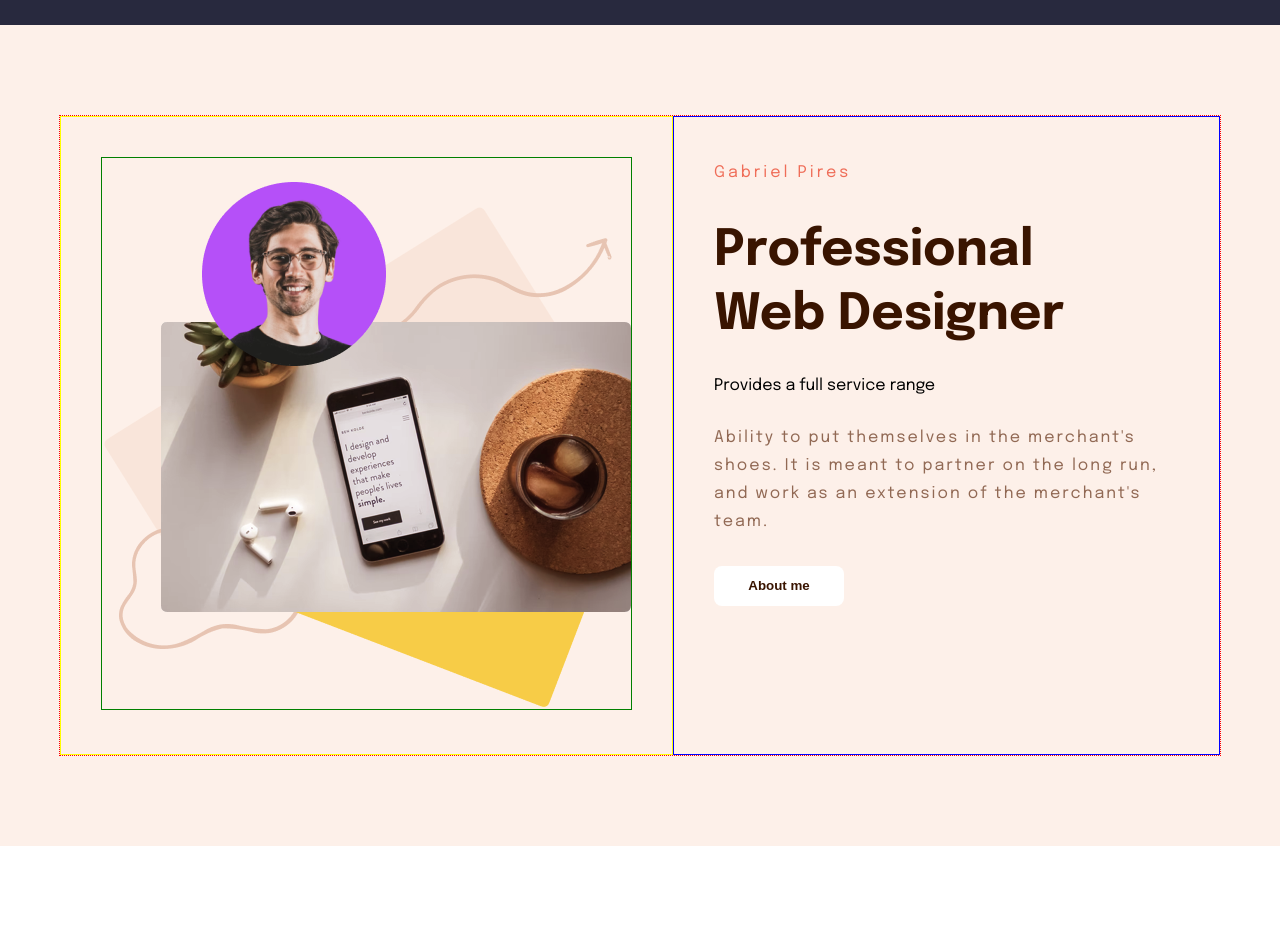
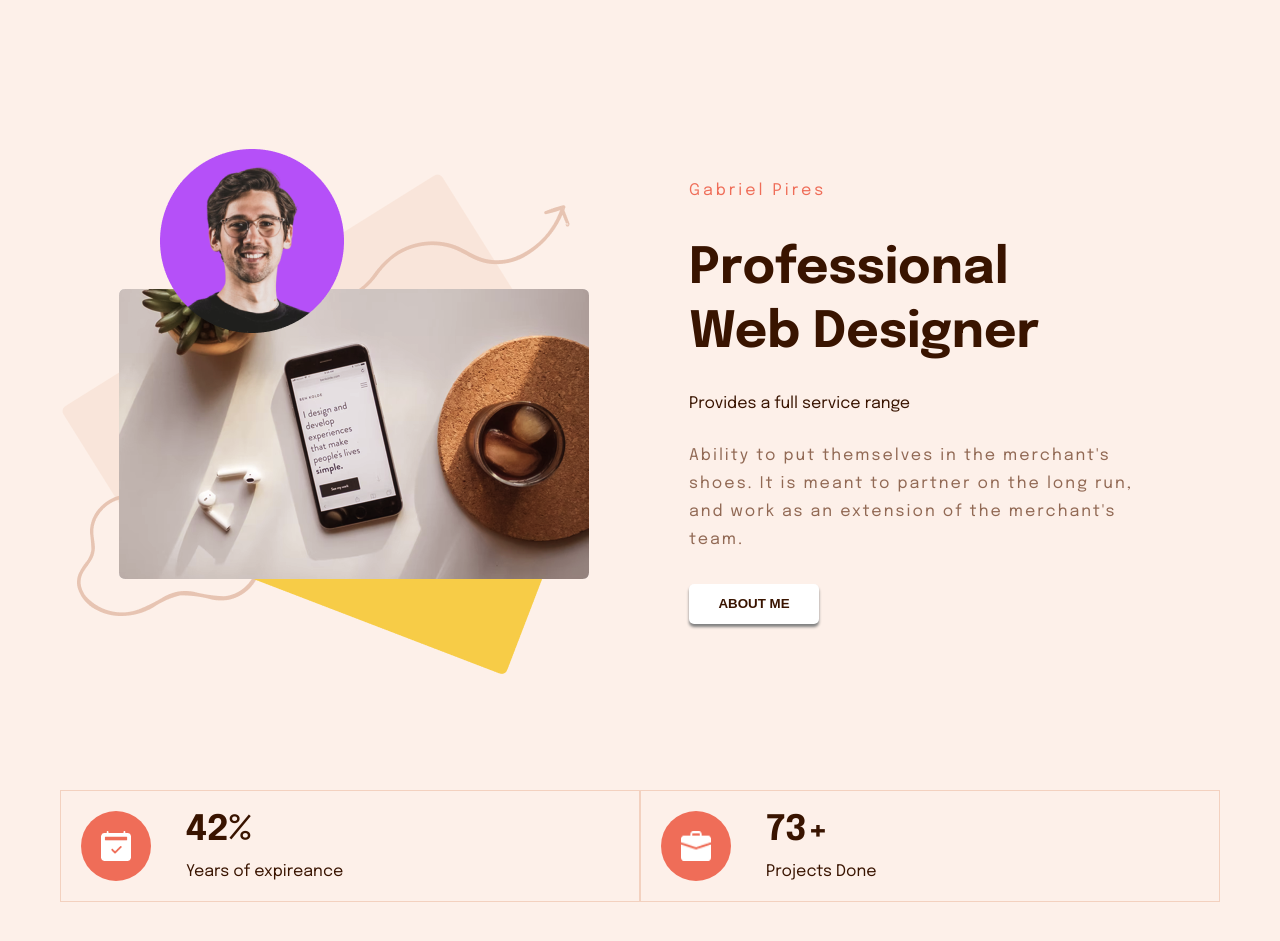
Before and after one commit to RiakhinEvgeniy/simple-site, a plain HTML site: page views/index.html in a window 1280 px wide. Shown: the part 2600-3541 px from the top of the page. Before the commit the page ends 3446 px from the top, so only its background shows below. Drawn offline with Linux system fonts and the light colour scheme; a web font is replaced by a local one.

Commit message:
FINISH: Section is ABOUTME.

```diff
--- a/styles/mainPage.scss
+++ b/styles/mainPage.scss
@@ -43,6 +43,10 @@ $colorBordersCard: #F3D1BF;
     color: white;
     font-weight: 800;
     font-size: 72px;
+}
+
+.paragraph-darkColor {
+    color: $darkBraunColor;
 }
 
 .button {
@@ -271,7 +275,6 @@ $colorBordersCard: #F3D1BF;
 
         &_text-learn {
             color: $darkBraunColor;
-
         }
 
         &:last-child {
@@ -289,6 +292,7 @@ $colorBordersCard: #F3D1BF;
     background-color: $darkBlueColor;
     display: flex;
     padding: 90px 0;
+    padding-bottom: 30px;
     flex-direction: column;
     position: relative;
 
@@ -331,6 +335,7 @@ $colorBordersCard: #F3D1BF;
 
     &_box-img {
         padding: 90px 0;
+        padding-bottom: 70px;
         display: flex;
 
         @media (max-width: 500px) {
@@ -379,7 +384,7 @@ $colorBordersCard: #F3D1BF;
 
 .img_btn-text-left {
     position: absolute;
-    bottom: 300px;
+    bottom: 200px;
     left: 5%;
     display: flex;
     flex-direction: column;
@@ -394,7 +399,7 @@ $colorBordersCard: #F3D1BF;
 
 .img_btn-text-center {
     position: absolute;
-    bottom: 300px;
+    bottom: 200px;
     left: 38%;
     display: flex;
     flex-direction: column;
@@ -409,7 +414,7 @@ $colorBordersCard: #F3D1BF;
 
 .img_btn-text-right {
     position: absolute;
-    bottom: 300px;
+    bottom: 200px;
     left: 71%;
     display: flex;
     flex-direction: column;
@@ -457,14 +462,15 @@ $colorBordersCard: #F3D1BF;
     display: flex;
     padding: 90px 0;
     flex-direction: column;
-    position: relative;
+    // position: relative;
     // height: 300px;
 
     &_wrapper {
         display: flex;
         flex-direction: column;
-        border: 1px dotted red;
-
+        // border: 1px dotted red;
+        margin-top: 90px;
+        margin-bottom: 50px;
     }
 
     &_container-foto-rightbox {
@@ -473,25 +479,20 @@ $colorBordersCard: #F3D1BF;
     }
 
     &_foto-box {
-        border: 1px solid yellow;
+        // border: 1px solid yellow;
         box-sizing: border-box;
-        padding: 40px;
+        padding: 0px;
     }
 
-    &_foto {
-        border: 1px solid green;
-        // gap: 15px;
-
-    }
 
     &_rightbox {
         display: flex;
         flex-direction: column;
-        border: 1px solid blue;
-        justify-content: flex-start;
+        // border: 1px solid blue;
         gap: 30px;
-        padding: 40px;
+        padding: 50px;
         box-sizing: border-box;
+        margin-left: 50px;
     }
 
     &_name {
@@ -507,15 +508,58 @@ $colorBordersCard: #F3D1BF;
     &_btn {
         width: 130px;
         height: 40px;
-        border: none;
-        border-radius: 8px;
         background-color: white;
         color: $darkBraunColor;
-        font-weight: bold;
+        font-weight: bolder;
+        text-transform: uppercase;
+        border: 1px solid rgba(255, 255, 255, 0.4);
+        border-radius: 5px;
+        box-shadow: 0 3px 3px gray;
 
         &:hover {
             background-color: $darkBraunColor;
             color: white;
         }
     }
+
+    &_container-for-cards {
+        display: flex;
+        align-items: center;
+        justify-content: center;
+        // border: 2px solid red;
+        margin-top: 110px;
+        width: 100%;
+    }
+
+    &_box-img-text {
+        display: flex;
+        width: 50%;
+        border: 1px solid $colorBordersCard;
+        box-sizing: border-box;
+        padding: 20px;
+        display: flex;
+        justify-content: start;
+        align-items: center;
+    }
+
+    &_circle {
+        background-color: $orangeColor;
+        border-radius: 50%;
+        display: flex;
+        align-items: center;
+        padding: 20px;
+    }
+
+    &_box-text {
+        display: flex;
+        flex-direction: column;
+        gap: 15px;
+        margin-left: 35px;
+    }
+
+    &_numbers {
+        color: $darkBraunColor;
+        font-weight: bolder;
+        font-size: 35px;
+    }
 }
--- a/views/index.html
+++ b/views/index.html
@@ -134,11 +134,31 @@
                 <div class="aboutme_rightbox">
                     <p class="aboutme_title orange-text">Gabriel Pires</p>
                     <p class="aboutme_name question">Professional Web Designer</p>
-                    <p>Provides a full service range</p>
-                    <p class="aboutme_text">Ability to put themselves in the merchant's shoes. It is meant to partner on the long run, and work as an extension of the merchant's team.</p>
+                    <p class="paragraph-darkColor">Provides a full service range</p>
+                    <p class="aboutme_text">Ability to put themselves in the merchant's shoes. It is meant to partner on
+                        the long run, and work as an extension of the merchant's team.</p>
                     <button type="button" class="aboutme_btn">About me</button>
                 </div>
-
+            </div>
+            <div class="aboutme_container-for-cards">
+                <div class="aboutme_box-img-text">
+                    <div class="aboutme_circle">
+                        <img src="../src/check_calendar.png" height="30px" width="30px" alt="check_calend">
+                    </div>
+                    <div class="aboutme_box-text">
+                        <p class="aboutme_numbers">42%</p>
+                        <p class="paragraph-darkColor">Years of expireance</p>
+                    </div>
+                </div>
+                <div class="aboutme_box-img-text">
+                    <div class="aboutme_circle">
+                        <img src="../src/develop_logo.png" height="30px" width="30px" alt="develop">
+                    </div>
+                    <div class="aboutme_box-text">
+                        <p class="aboutme_numbers">73+</p>
+                        <p class="paragraph-darkColor">Projects Done</p>
+                    </div>
+                </div>
             </div>
         </div>
     </section>
```
Also changed, not shown: src/check_calendar.png (added), styles/mainPage.css, 1 other file.
